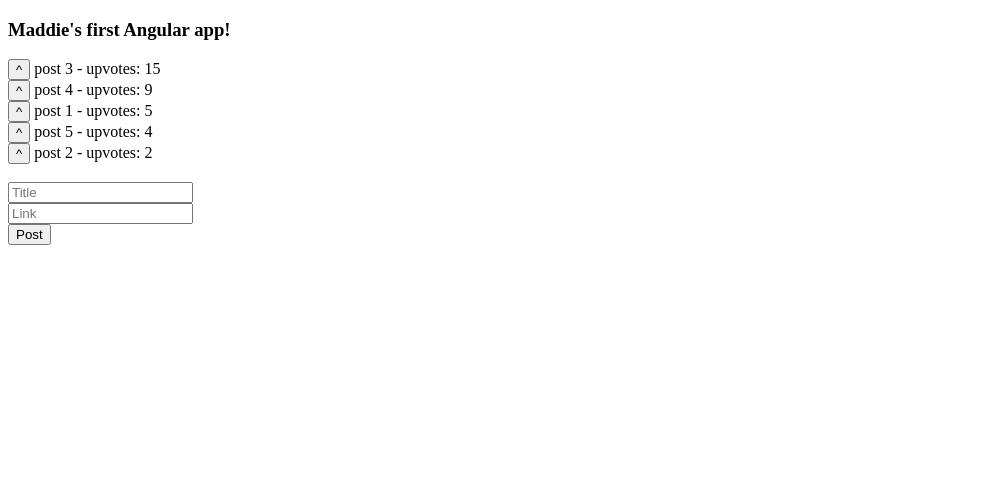
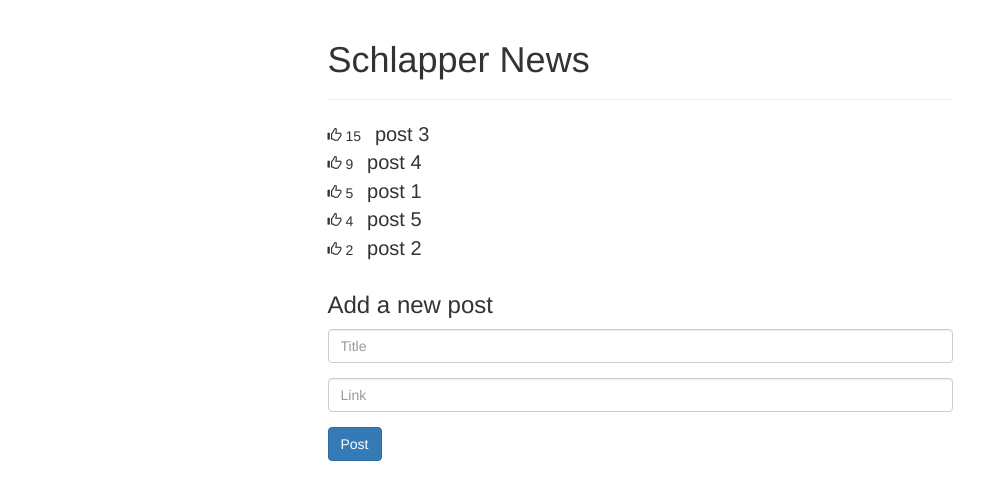
Before and after one commit to Madelene/shlapperNews, a plain HTML site: page index.html in a window 1280 px wide. Shown: the whole page, without its empty margins (0-1008 px from the left). Drawn offline with nearby package versions, Linux system fonts and the light colour scheme.

Commit message:
Adds bootstrap for design

```diff
--- a/app.js
+++ b/app.js
@@ -1,4 +1,4 @@
-angular.module('shlapperNews', [])
+angular.module('schlapperNews', [])
 .controller('MainCtrl', [
 '$scope',
 function($scope){
--- a/index.html
+++ b/index.html
@@ -2,22 +2,55 @@
 <html>
 <head>
   <title>Maddie's Angular App</title>
+  <link href="https://maxcdn.bootstrapcdn.com/bootstrap/3.3.7/css/bootstrap.min.css" rel="stylesheet">
+
   <script src="http://ajax.googleapis.com/ajax/libs/angularjs/1.2.19/angular.min.js"></script>
   <script src="app.js"></script>
+  <style> .glyphicon-thumbs-up { cursor:pointer } </style>
 </head>
-  <body ng-app="shlapperNews" ng-controller="MainCtrl">
-    <div><h3><strong>{{test}}</strong><h3></div>
-    <div ng-repeat="post in posts | orderBy: '-upvotes'"> <!-- orderBy is one of Angular's built in filters  -->
-      <span ng-click="incrementUpvotes(post)"><button>^</button></span>
-      {{post.title}} - upvotes: {{post.upvotes}}
-    </div></br>
-    <form ng-submit="addPost()">
-      <input type="text" placeholder="Title" ng-model="title"></input>
-    </br>
-      <input type="text" placeholder="Link" ng-model"link"></input>
-    </br>
-      <button type="submit">Post</button>
+
+<body ng-app="schlapperNews" ng-controller="MainCtrl">
+  <div class="row">
+    <div class="col-md-6 col-md-offset-3">
+
+      <div class="page-header">
+        <h1>Schlapper News</h1>
+      </div>
+
+      <div ng-repeat="post in posts | orderBy:'-upvotes'">
+        <span class="glyphicon glyphicon-thumbs-up"
+        ng-click="incrementUpvotes(post)"></span>
+        {{post.upvotes}}
+        <span style="font-size:20px; margin-left:10px;">
+          <a ng-show="post.link" href="{{post.link}}">
+            {{post.title}}
+          </a>
+          <span ng-hide="post.link">
+            {{post.title}}
+          </span>
+        </span>
+      </div>
+
+      <form ng-submit="addPost()"
+      style="margin-top:30px;">
+      <h3>Add a new post</h3>
+
+      <div class="form-group">
+        <input type="text"
+        class="form-control"
+        placeholder="Title"
+        ng-model="title"></input>
+      </div>
+      <div class="form-group">
+        <input type="text"
+        class="form-control"
+        placeholder="Link"
+        ng-model="link"></input>
+      </div>
+      <button type="submit" class="btn btn-primary">Post</button>
     </form>
-    <!-- <button ng-click="addPost()">Add a Post</button> -->
+
+  </div>
+</div>
 </body>
 </html>
```
Lines whose indentation alone changed are shown as unchanged.
